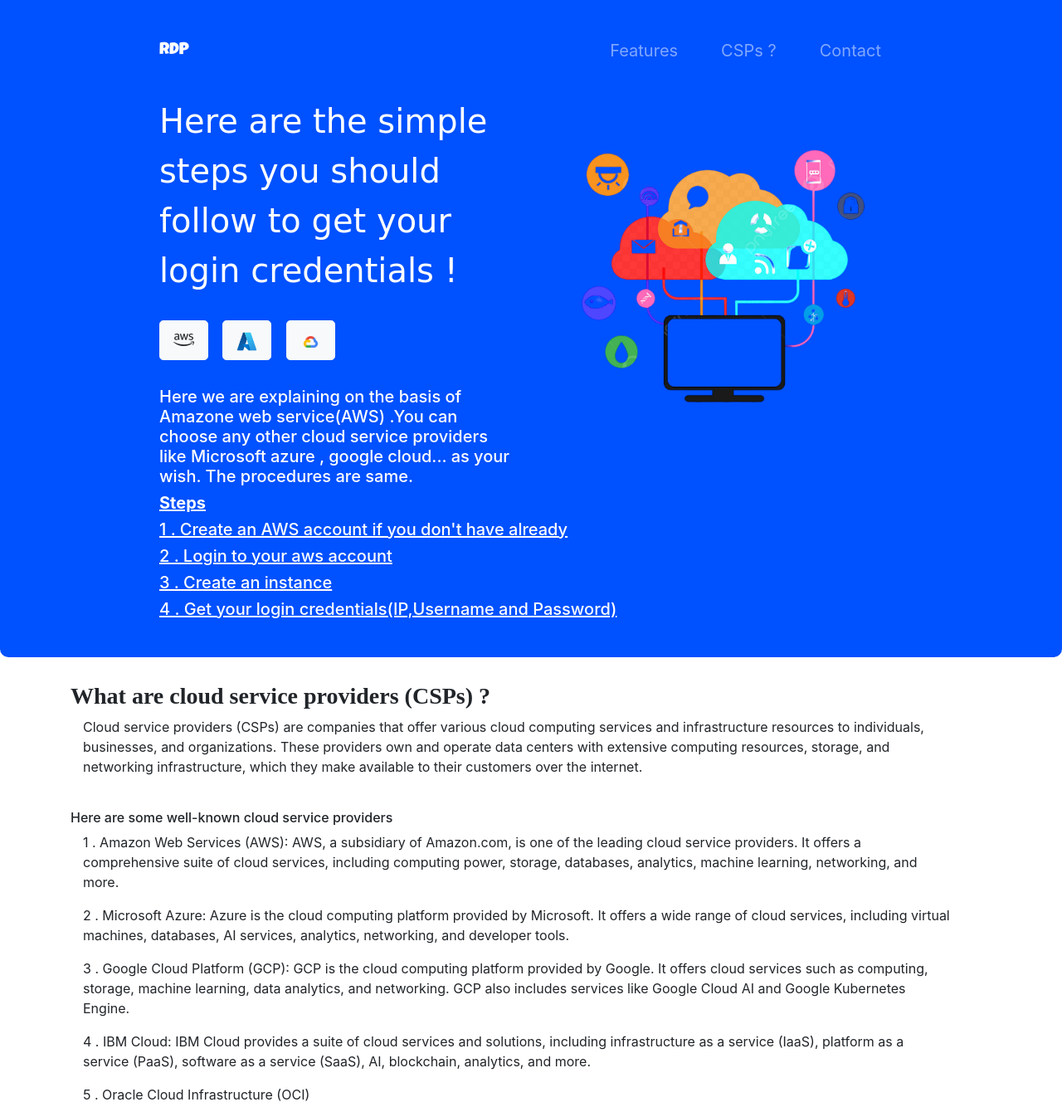
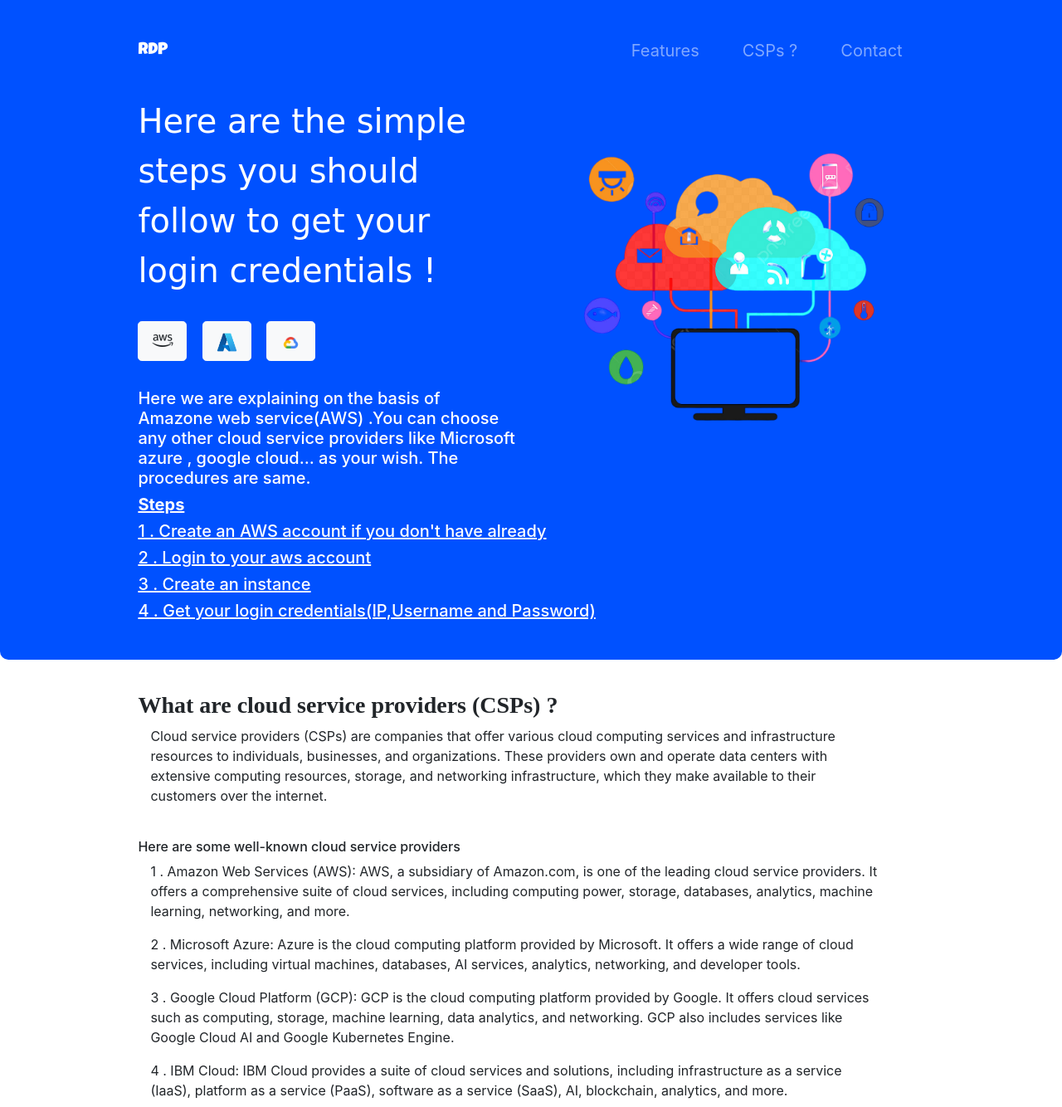
Before and after one commit to anandp2002/introtoaws, a plain HTML site: page index.html in a window 1280 px wide. Shown: the top 1334 px of the page at 83% size. Drawn offline with nearby package versions, Linux system fonts and the light colour scheme; a web font is replaced by a local one.

Commit message:
Update styles.css

```diff
--- a/css/styles.css
+++ b/css/styles.css
@@ -28,7 +28,7 @@
 }
 
   .container-fluid {
-    padding: 3% 15% 3%;
+    padding: 3% 13% 3%;
   }
 
   .navbar {
@@ -85,7 +85,7 @@
 
   #csps{
     background-color: #fff;
-    padding: 30px 85px;
+    padding: 3% 13% 3%;
   }
 
 
```
